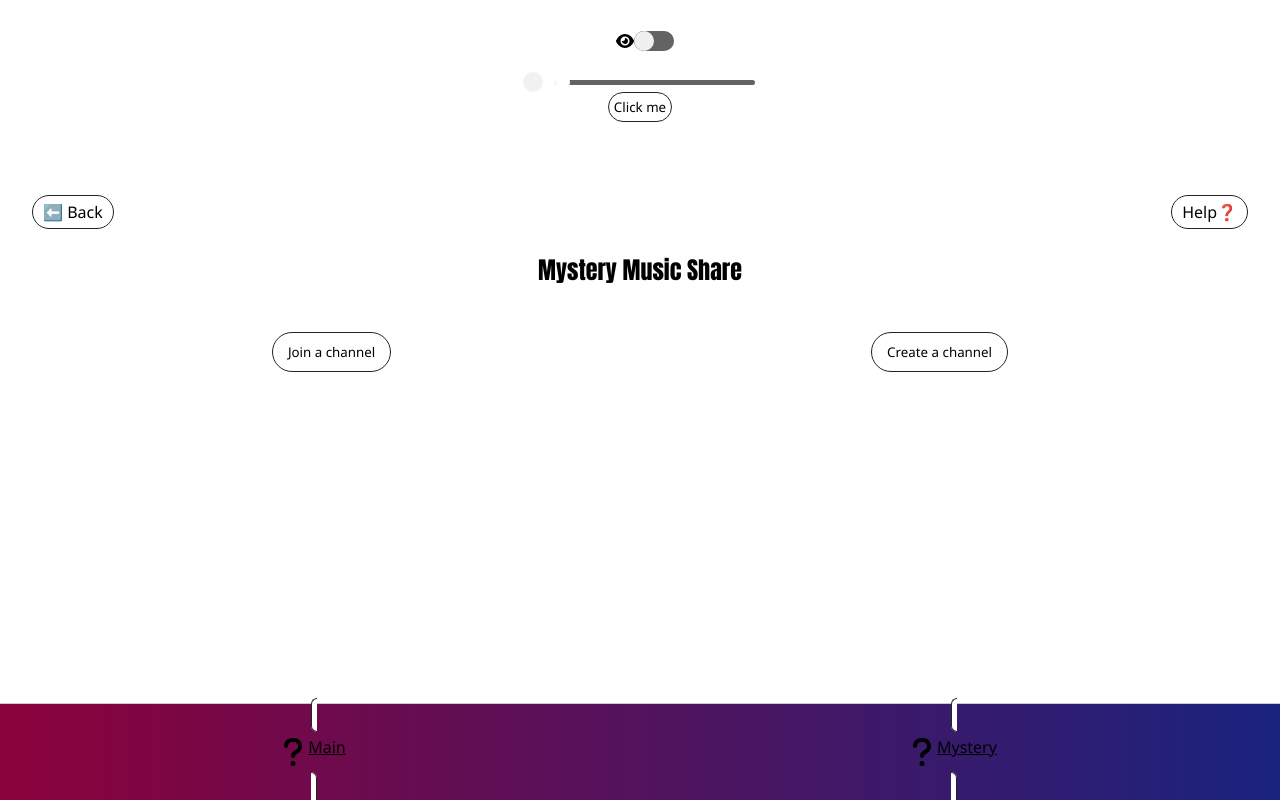
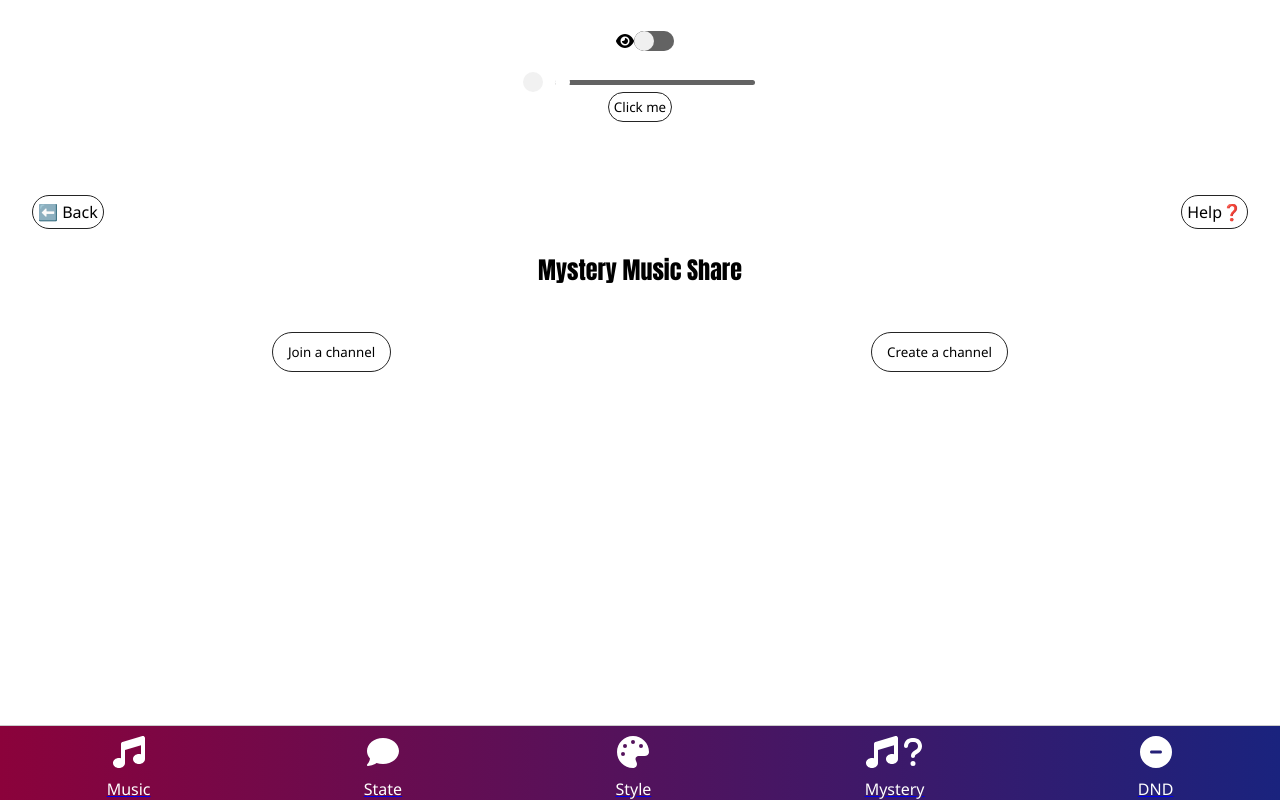
Before and after one commit to qoutaiba/MMI-Prototype, a React (Create React App) app: page / in a window 1280 px wide. Built offline with nearby package versions, Linux system fonts and the light colour scheme.

Commit message:
changed routing mechanism to react-router-dom, avoids reloading the page after each routing

```diff
--- a/src/App.css
+++ b/src/App.css
@@ -52,6 +52,12 @@ body {
 /* Additional styles for the improved flip switch */
 /* Additional styles for the improved flip switch */
 /* Additional styles for the improved flip switch */
+
+.navbar svg, .navbar span {
+    color: white;
+}
+
+
 .App {
     display: flex;
     flex-direction: column;
--- a/src/App.js
+++ b/src/App.js
@@ -13,7 +13,6 @@ import axios from 'axios';
 
 import { BrowserRouter as Router, Routes, Route } from 'react-router-dom';
 
-
 import "./central_styles.css";
 
 function App() {
@@ -24,30 +23,6 @@ function App() {
     const playAudio = () => {
         audioRef.current.play();
     };
-    let destination;
-    switch (window.location.pathname) {
-        case '/Music':
-            destination = <MusicMode />;
-            break;
-        case '/Style':
-            destination = <StyleMode />;
-            break;
-        case '/Privacy':
-            destination = <PrivateMode />;
-            break;
-        case '/State':
-            destination = <StateMode />;
-            break;
-        case '/Mystery':
-            destination = <MysteryMode />;
-            break;
-        case '/Display':
-            destination = <DisplayPage />;
-            break;
-        default:
-            destination = null;
-            break;
-    }
 
     const togglePrivateMode = () => {
         setPrivateMode(!privateMode);
@@ -110,10 +85,14 @@ function App() {
             </div>
             <audio ref={audioRef} src={sound} />
             <button onClick={playAudio}>Click me </button>
-            {/**destination**/}
                 <Routes>
+                    <Route path="/" element={<MysteryMode/>}></Route>
+                    <Route path="/Music" element={<MusicMode/>}></Route>
+                    <Route path="/State" element={<StateMode/>}></Route>
+                    <Route path="/Style" element={<StyleMode/>}></Route>
                     <Route path="/Mystery" element={<MysteryMode/>}></Route>
-                    <Route path="/" element={<MysteryMode/>}></Route>
+                    <Route path="/Privacy" element={<PrivateMode/>}></Route>
+                    <Route path="/Display" element={<DisplayPage/>}></Route>
                 </Routes>
 
         </div>
--- a/src/MenuBar.js
+++ b/src/MenuBar.js
@@ -4,14 +4,14 @@ import { faPalette, faMusic, faQuestion, faComment, faMinusCircle } from '@forta
 
 import './App.css'; // Import your CSS file
 
-import { Link } from "react-router-dom"
+import { Link, useLocation } from "react-router-dom"
 
 
 const App = () => {
-    const currentPath = window.location.pathname;
-    const handleNavigation = (route) => {
-        window.location.href = route;
-    };
+
+
+    let currentPath = useLocation().pathname;
+
 
     return (
 
@@ -19,74 +19,56 @@ const App = () => {
 
             <nav className="navbar">
                 <ul>
-                    <li>
-                        <Link to="/">
+                    <li className={currentPath === '/Music' ? 'selected' : ''}>
+                        <Link to="/Music">
                             <div className="nav-item">
-                                <div className="icon-container">
-                                    <FontAwesomeIcon icon={faQuestion} size="2x" className="question-mark" />
-        	                        Main
-                                </div>
+                                <FontAwesomeIcon icon={faMusic} size="2x" />
                             </div>
+                            <span>Music</span>
                         </Link>
                     </li>
-                    <li>
+
+                    <li className={currentPath === '/State' ? 'selected' : ''}>
+                        <Link to="/State">
+                            <div className="nav-item">
+                                <FontAwesomeIcon icon={faComment} size="2x" />
+                            </div>
+                            <span>State</span>
+                        </Link>
+                    </li>
+                    <li className={currentPath === '/Style' ? 'selected' : ''}>
+                        <Link to="/Style">
+                            <div className="nav-item">
+                                <FontAwesomeIcon icon={faPalette} size="2x" />
+                            </div>
+                            <span>Style</span>
+                        </Link>
+                    </li>
+
+                    <li className={currentPath === '/Mystery' ? 'selected' : ''}>
                         <Link to="/Mystery">
                             <div className="nav-item">
                                 <div className="icon-container">
-                                    <FontAwesomeIcon icon={faQuestion} size="2x" className="question-mark" />
-        	                        Mystery
+                                    <FontAwesomeIcon icon={faMusic} size="2x" />
+
+                                    <FontAwesomeIcon className="question-mark" icon={faQuestion} size="2x"/>
                                 </div>
                             </div>
+                            <span>Mystery</span>
+                        </Link>
+                    </li>
+                    <li className={currentPath === '/Privacy' ? 'selected' : ''}>
+                        <Link to="/Privacy">
+                            <div className="nav-item">
+                                {<FontAwesomeIcon icon={faMinusCircle} color="white" size="2x" />}
+                            </div>
+                            <span>DND</span>
                         </Link>
                     </li>
                 </ul>
             </nav>
         </>
     )
-
-    /**
-     * {/**
-        <nav className="navbar">
-            <ul>
-                <li className={currentPath === '/Music' ? 'selected' : ''} onClick={() => handleNavigation('/Music')}>
-                    <div className="nav-item">
-                        <FontAwesomeIcon icon={faMusic} size="2x" />
-                    </div>
-                    <span>Music</span>
-                </li>
-                <li className={currentPath === '/State' ? 'selected' : ''} onClick={() => handleNavigation('/State')}>
-                    <div className="nav-item">
-                        <div className="icon-container">
-                            {/*<FontAwesomeIcon icon={faSmile} size="2x" style={{ marginRight: '8px' }} />
-                            <FontAwesomeIcon icon={faComment} size="2x" />
-                        </div>
-                    </div>
-                    <span>Status</span>
-                </li>
-                <li className={currentPath === '/Style' ? 'selected' : ''} onClick={() => handleNavigation('/Style')}>
-                    <div className="nav-item">
-                        <FontAwesomeIcon icon={faPalette} size="2x" />
-                    </div>
-                    <span>Style </span>
-                </li>
-                <li className={currentPath === '/Mystery' ? 'selected' : ''} onClick={() => handleNavigation('/Mystery')}>
-                    <div className="nav-item">
-                        <div className="icon-container">
-                            <FontAwesomeIcon icon={faMusic} size="2x" />
-                            <FontAwesomeIcon icon={faQuestion} size="2x" className="question-mark" />
-                        </div>
-                    </div>
-                    <span>Mystery </span>
-                </li>
-                <li /*onClick={() => handleNavigation('/Privacy')}>
-                    <div className="nav-item">
-                        {<FontAwesomeIcon icon={faMinusCircle} color="white" size="2x" />}
-                    </div>
-                    <span>DND</span>
-                </li>
-            </ul>
-    </nav>**/
-
 };
 
 export default App;
--- a/src/central_styles.css
+++ b/src/central_styles.css
@@ -3,7 +3,7 @@
 }
 
 
-button, a {
+button, a:not(.navbar a) {
 
     background: #fff;
     border: 1.5px solid #242424;
```
